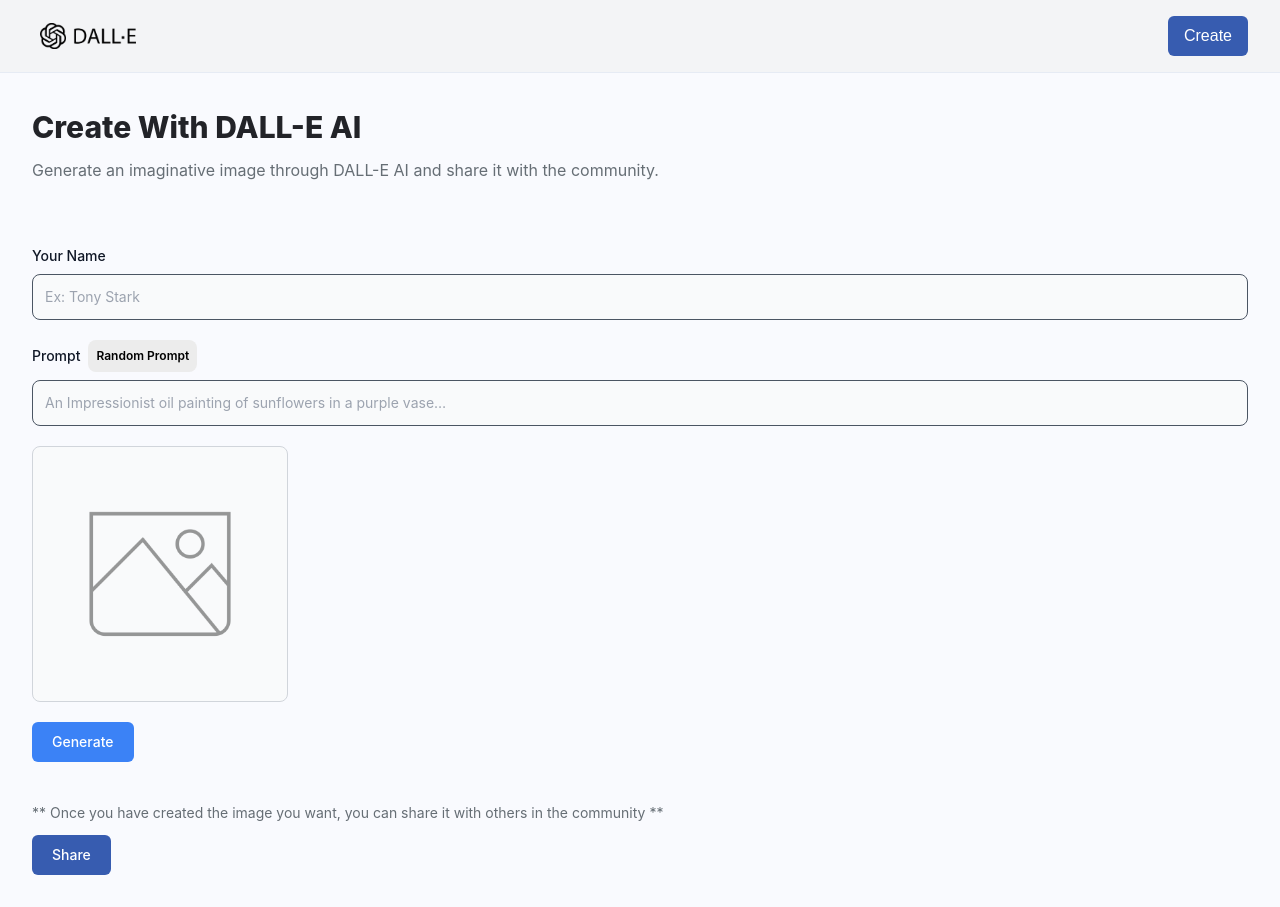
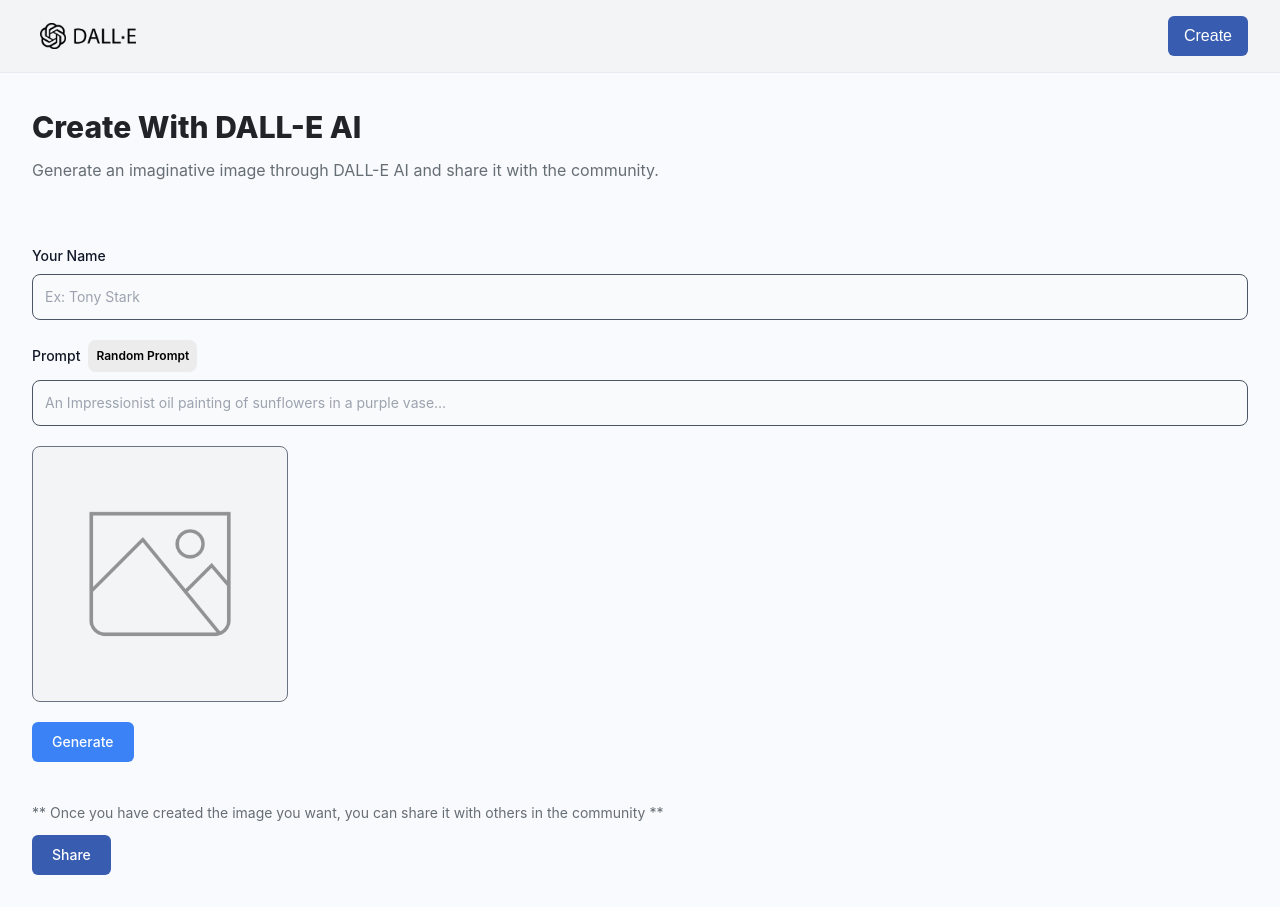
Before and after one commit to DevFreAkeD/Dall-E-Clone, a React (Vite) app in the folder client/: page /create-post in a window 1280 px wide. Built offline with nearby package versions, Linux system fonts and the light colour scheme; a web font is replaced by a local one.

Commit message:
Update CreatePost.jsx

```diff
--- a/client/src/pages/CreatePost.jsx
+++ b/client/src/pages/CreatePost.jsx
@@ -62,7 +62,7 @@
           />
         </div>
 
-        <div className="mt-5 relative bg-gray-50 border border-gray-300 text-gray-900 text-sm rounded-lg focus:ring-blue-500 focus:border-blue-500 w-64 p-3 h-64 flex justify-center items-center">
+        <div className="mt-5 relative bg-gray-100 border border-gray-500 text-gray-900 text-sm rounded-lg focus:ring-blue-500 focus:border-blue-500 w-64 p-3 h-64 flex justify-center items-center">
           <img
             src={preview}
             alt="preview"
```
